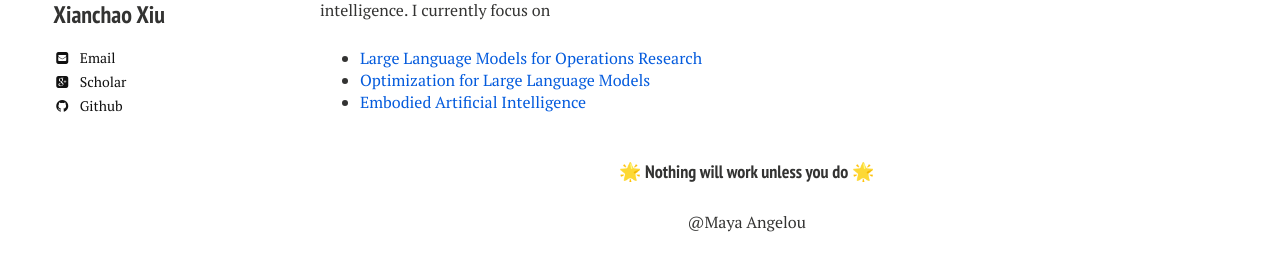
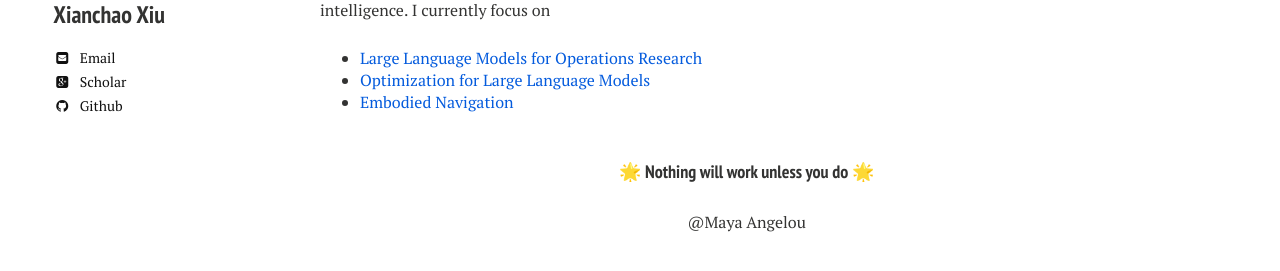
Before and after one commit to xianchaoxiu/xianchaoxiu.github.io, a Jekyll site: the page built from index.md, in a window 1280 px wide. Shown: the part 235-506 px from the top of the page. Built offline with Jekyll 4.4.1, drawn with Linux system fonts in a browser that asks for light colours; nearby versions of some CDN libraries.

Commit message:
Update home2.html

```diff
--- a/_layouts/home2.html
+++ b/_layouts/home2.html
@@ -34,9 +34,9 @@
 My research interest lies in the intersection of theory and practice, particularly optimization in the era of artificial intelligence.
 	 I currently focus on
    <ul>
-      <li> <a href="https://github.com/xianchaoxiu/LLM4OR" class="textlink" target="_blank">Large Language Models for Operations Research </a> </li>
-      <li> <a href="https://github.com/xianchaoxiu/OPT4LLM" class="textlink" target="_blank">Optimization for Large Language Models</a> </li>
-      <li> <a href="https://github.com/xianchaoxiu/EAI" class="textlink" target="_blank">Embodied Artificial Intelligence</a> </li>  <br>
+      <li> <a href="https://github.com/xianchaoxiu/Large-Language-Models-for-Operations-Research" class="textlink" target="_blank">Large Language Models for Operations Research </a> </li>
+      <li> <a href="https://github.com/xianchaoxiu/Optimization-for-Large-Language-Models" class="textlink" target="_blank">Optimization for Large Language Models</a> </li>
+      <li> <a href="https://github.com/xianchaoxiu/Embodied-Navigation" class="textlink" target="_blank">Embodied Navigation</a> </li>  <br>
     </ul>
 
 
```
